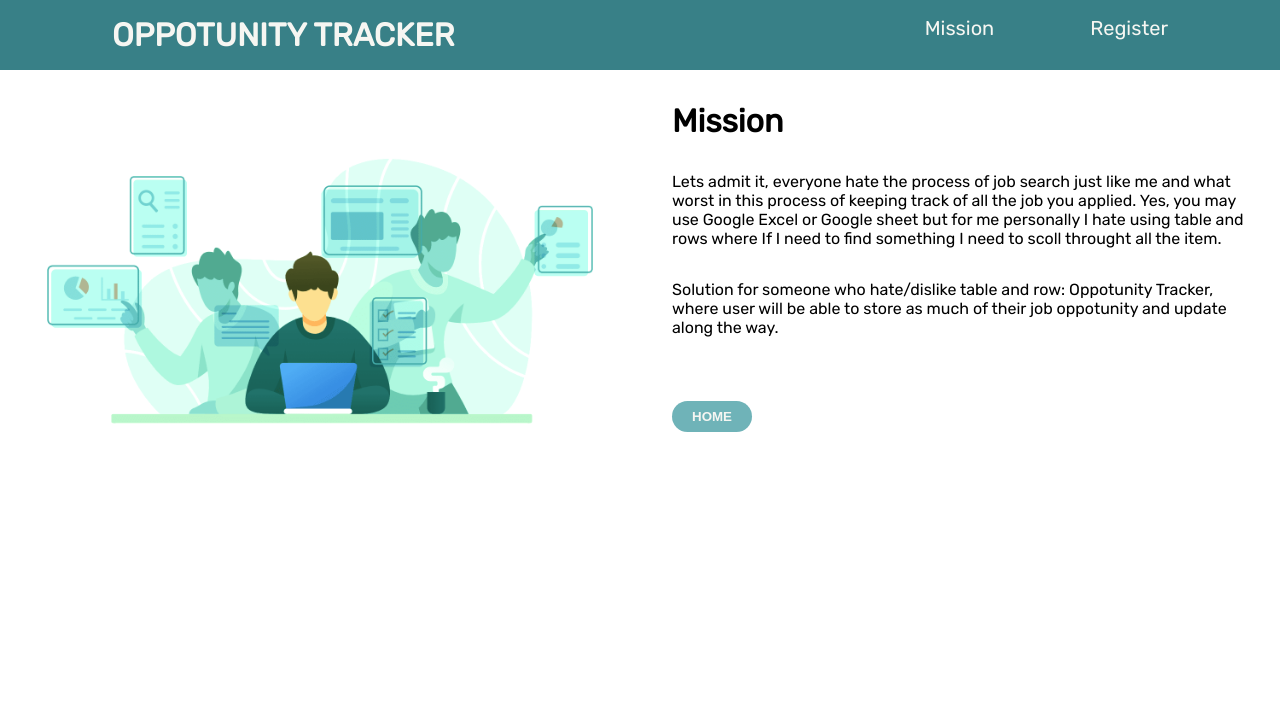
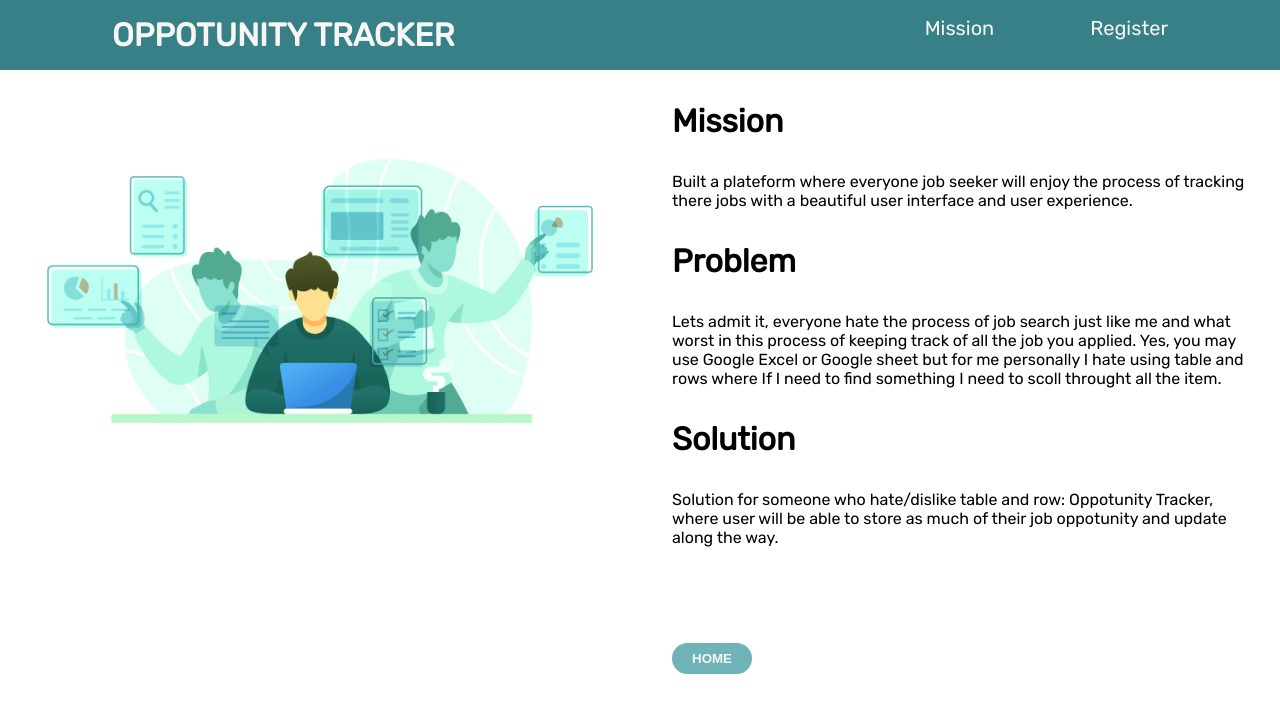
Before and after one commit to TenNga/op-tracker-frontend, a React (Create React App) app: page /mission in a window 1280 px wide. Shown: the top 712 px of the page. Built offline with nearby package versions, Linux system fonts and the light colour scheme.

Commit message:
update about me

```diff
--- a/src/container/About.js
+++ b/src/container/About.js
@@ -21,6 +21,7 @@ const AboutDescription = styled.div`
 
 const Text = styled.p`
     margin-top: 2rem;
+    margin-bottom: 2rem;
 `;
 
 const BackBtn = styled.button`
@@ -40,8 +41,10 @@ const About = () => {
             <Img src="about_img.png" alt="Men Multitask" />
             <AboutDescription>
                 <h1>Mission</h1>
+                <Text>Built a plateform where everyone job seeker will enjoy the process of tracking there jobs with a beautiful user interface and user experience.</Text>
+                <h1>Problem</h1>
                 <Text>Lets admit it, everyone hate the process of job search just like me and what worst in this process of keeping track of all the job you applied. Yes, you may use Google Excel or Google sheet but for me personally I hate using table and rows where If I need to find something I need to scoll throught all the item.</Text>
-
+                <h1>Solution</h1>
                 <Text>Solution for someone who hate/dislike table and row: Oppotunity Tracker, where user will be able to store as much of their job oppotunity and update along the way. </Text>
 
                 <Link to={"/"} style={{ textDecoration: 'none' }}><BackBtn>HOME</BackBtn></Link>
```
